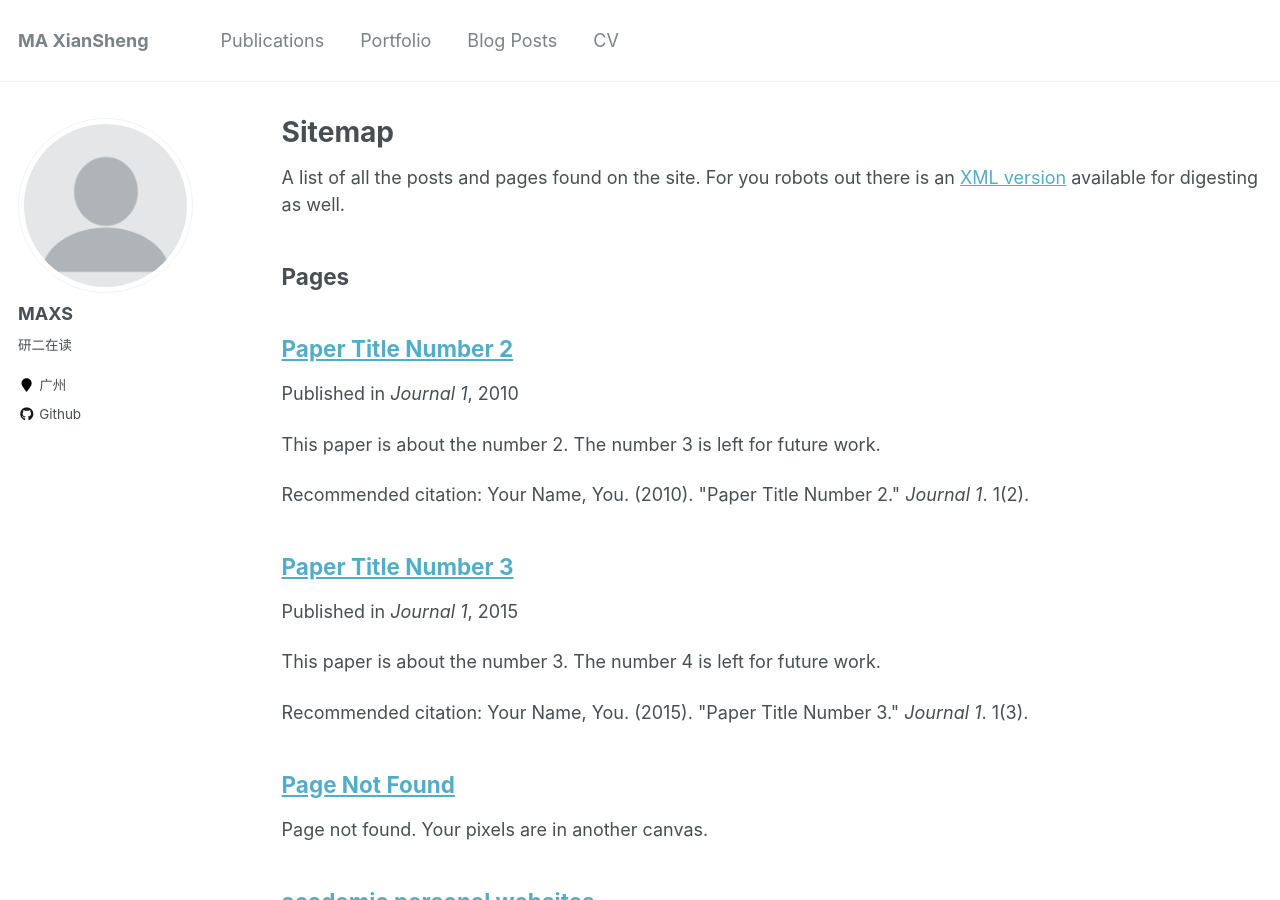
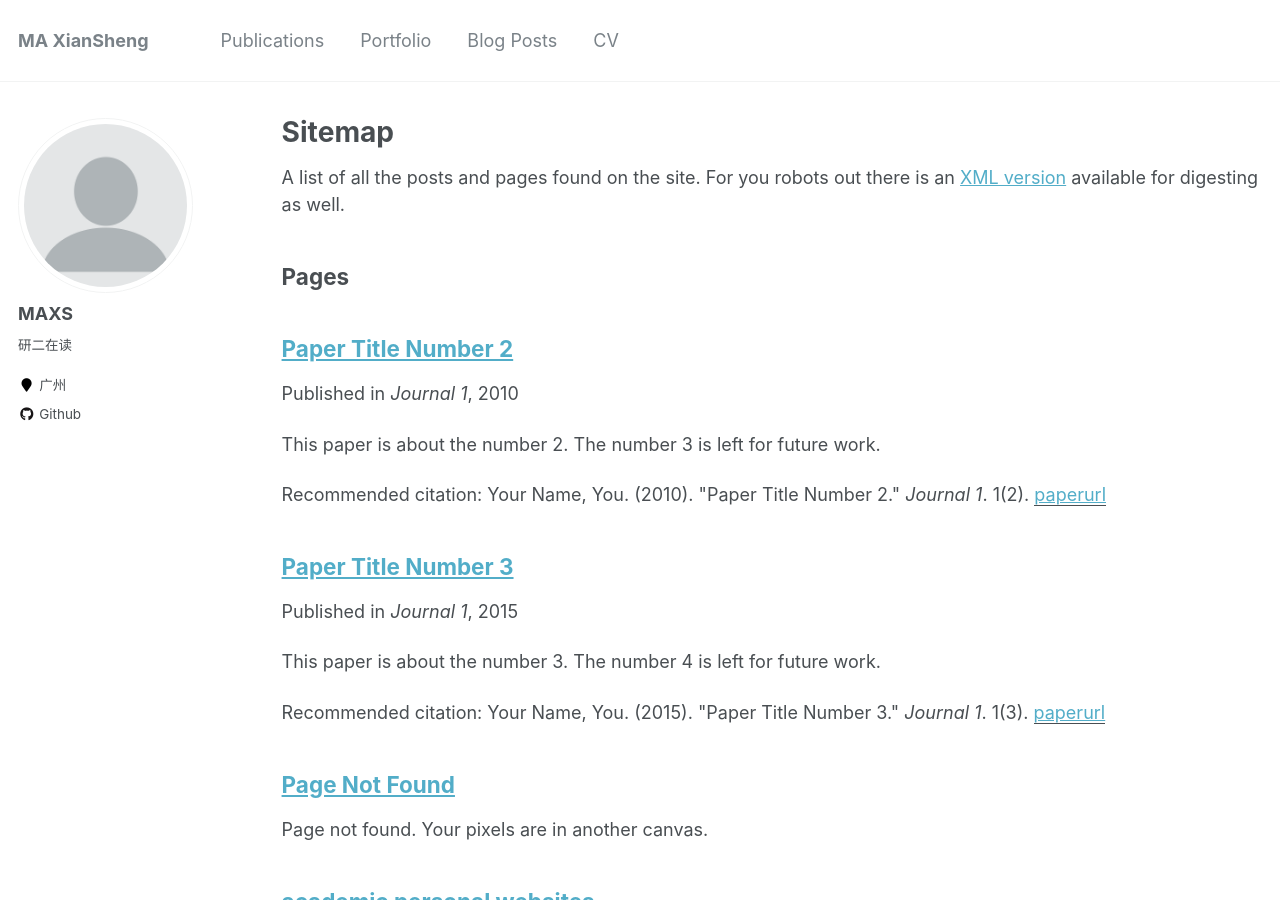
Before and after one commit to hsienshaun/hsienshaun.github.io, a Jekyll site: the page built from _pages/sitemap.md, in a window 1280 px wide and 900 px high. Built offline with Jekyll 4.4.1, drawn with Linux system fonts in a browser that asks for light colours.

Commit message:
fix some

```diff
--- a/_includes/archive-single.html
+++ b/_includes/archive-single.html
@@ -53,7 +53,7 @@
     {% endif %}
 
     {% if post.citation and post.paperurl %}
-      <p>Recommended citation: {{ post.citation }} <a href="{{ post.paperurl }}"><u>{{ \[paper\] }}</u></a></p>
+      <p>Recommended citation: {{ post.citation }} <a href="{{ post.paperurl }}"><u>paperurl</u></a></p>
     {% elsif post.citation %}
       <p>Recommended citation: {{ post.citation }} </p>
     {% elsif post.paperurl %}
```
Also changed, not shown: _publications/2022-10-15-paper-1.md (+1 -1 lines).
